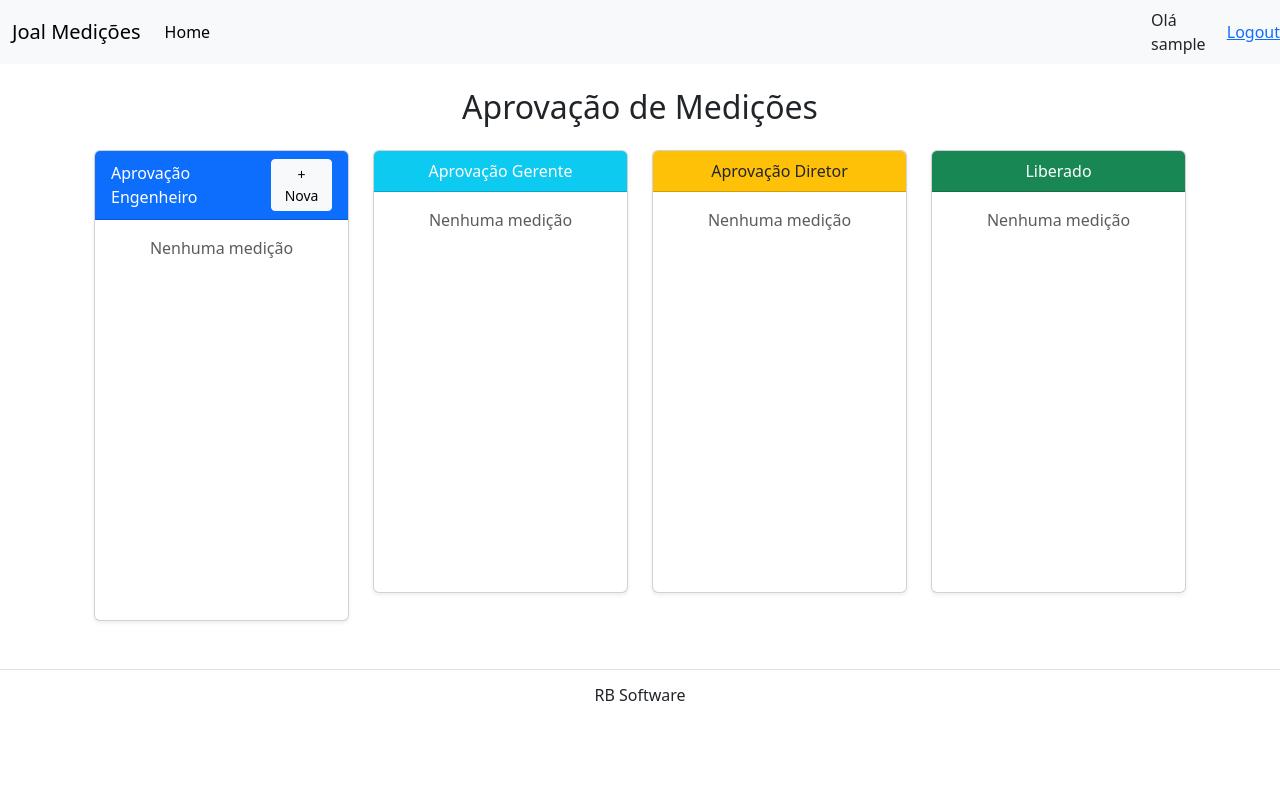
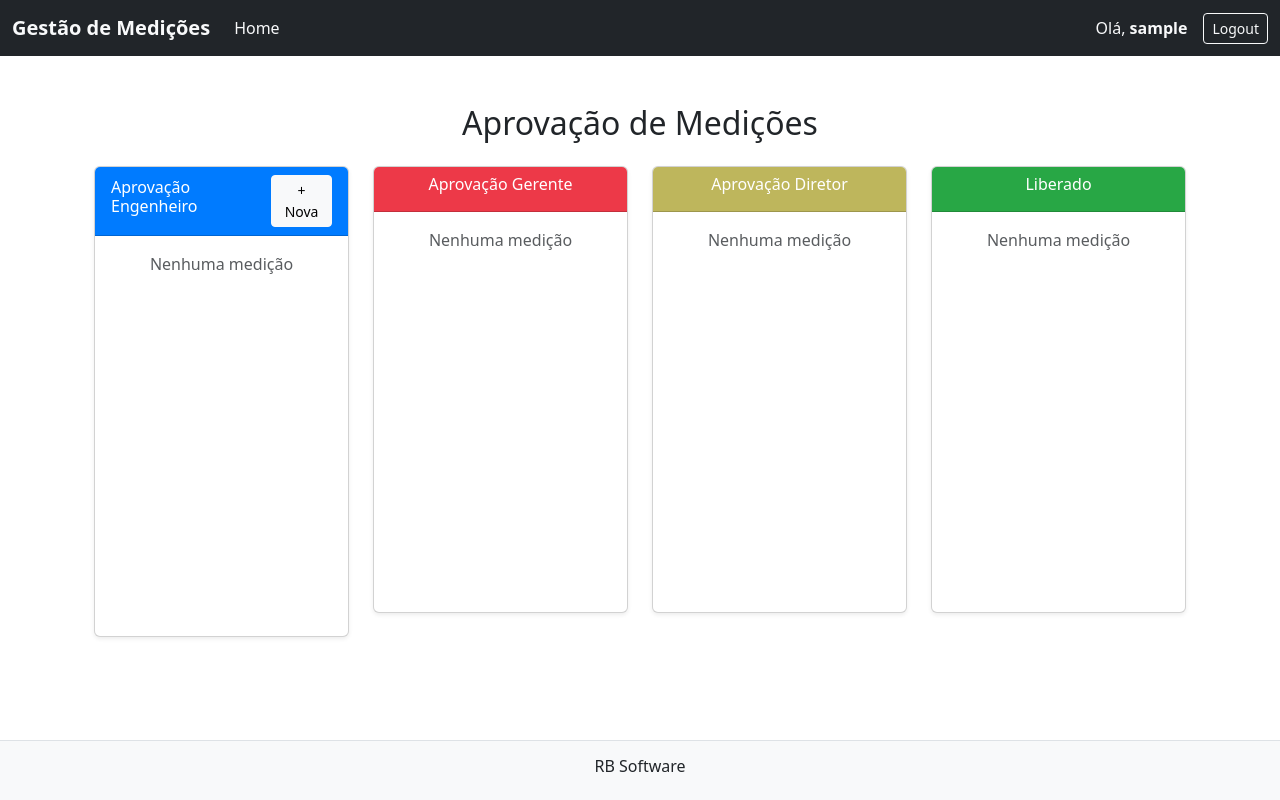
Before and after one commit to Henriquezv/joal_measurements, a Django app: page / in a window 1280 px wide. Run offline with Django 5.2, Linux system fonts and the light colour scheme; the visitor is signed in with stand-in values (Sample User, id 1); data that the repository does not hold is empty; some libraries are stand-ins or nearby versions.

Commit message:
visual upgrades and added dashboard

```diff
--- a/src/base_templates/global/pages/main_layout.html
+++ b/src/base_templates/global/pages/main_layout.html
@@ -1,4 +1,6 @@
 {% load static %}
+
+
 <!DOCTYPE html>
 <html lang="pt-br">
 <head>
@@ -12,6 +14,24 @@
           crossorigin="anonymous">
 
     {% block extra_css %}
+
+<style>
+html, body {
+    height: 100%;
+}
+body {
+    display: flex;
+    flex-direction: column;
+}
+main.container {
+    flex: 1;
+}
+footer {
+    position: sticky;
+    bottom: 0;
+    width: 100%;
+}
+</style>
     {% endblock %}
 </head>
 <body>
--- a/src/base_templates/global/partials/footer.html
+++ b/src/base_templates/global/partials/footer.html
@@ -1,3 +1,3 @@
-<footer class="text-center mt-5 py-3 border-top">
+<footer class="text-center py-3 border-top bg-light mt-auto">
     <h6>RB Software</h6>
 </footer>
--- a/src/base_templates/global/partials/navbar.html
+++ b/src/base_templates/global/partials/navbar.html
@@ -1,19 +1,28 @@
-<nav class="navbar navbar-expand-lg bg-body-tertiary">
+<nav class="navbar navbar-expand-lg navbar-dark bg-dark">
   <div class="container-fluid">
-    <a class="navbar-brand" href="#">Joal Medições</a>
-    <button class="navbar-toggler" type="button" data-bs-toggle="collapse" data-bs-target="#navbarNav" aria-controls="navbarNav" aria-expanded="false" aria-label="Toggle navigation">
+    <a class="navbar-brand fw-bold text-light" href="#">Gestão de Medições</a>
+    <button class="navbar-toggler" type="button" data-bs-toggle="collapse"
+            data-bs-target="#navbarNav" aria-controls="navbarNav" aria-expanded="false"
+            aria-label="Toggle navigation">
       <span class="navbar-toggler-icon"></span>
     </button>
+
     <div class="collapse navbar-collapse" id="navbarNav">
-      <ul class="navbar-nav">
+      <ul class="navbar-nav me-auto">
         <li class="nav-item">
-          <a class="nav-link active" aria-current="page" href="{% url 'home' %}">Home</a>
+          <a class="nav-link text-light" aria-current="page" href="{% url 'home' %}">Home</a>
         </li>
+        {% if request.user.groups.all.0.name == 'Manager' or request.user.groups.all.0.name == 'Director' %}
+        <li class="nav-item">
+          <a class="nav-link text-light" href="{% url 'dashboard' %}">Dashboard</a>
+        </li>
+        {% endif %}
       </ul>
+
+      <div class="d-flex align-items-center">
+        <span class="text-light me-3">Olá, <strong>{{ request.user }}</strong></span>
+        <a href="{% url 'logout' %}" class="btn btn-outline-light btn-sm">Logout</a>
+      </div>
     </div>
   </div>
-
-  <span> Olá {{request.user}}</span>
-<span><a href="{% url 'logout' %}">Logout</a></span>
-
 </nav>
--- a/src/core/settings.py
+++ b/src/core/settings.py
@@ -37,6 +37,7 @@ INSTALLED_APPS = [
     'django.contrib.messages',
     'django.contrib.staticfiles',
     'django.contrib.sites',
+    'django.contrib.humanize',
     'django_ckeditor_5',
     'corsheaders',
     'django_extensions',
--- a/src/measurements/decorators.py
+++ b/src/measurements/decorators.py
@@ -1,4 +1,6 @@
 from django.contrib.auth.decorators import user_passes_test
+from django.contrib import messages
+from django.shortcuts import redirect
 
 def group_required(group_name: str | list[str]):
     def in_group(user):
--- a/src/measurements/templates/measurements/pages/home.html
+++ b/src/measurements/templates/measurements/pages/home.html
@@ -2,7 +2,34 @@
 
 {% block content %}
 
+<style>
+.board-column {
+    border-radius: 10px;
+    padding: 15px;
+    color: white;
+    font-weight: bold;
+}
+
+.col-in-progress {
+    background-color: #007bff; /* azul */
+}
+
+.col-pending-manager {
+    background-color: #ed3948; /* amarelo */
+}
+
+.col-pending-director {
+    background-color: #beb65c; /* vermelho */
+}
+
+.col-finished {
+    background-color: #28a745; /* verde */
+}
+</style>
+
 {% include 'measurements/partials/board.html' %}
+
+
 
 {% endblock %}
 
--- a/src/measurements/templates/measurements/pages/login.html
+++ b/src/measurements/templates/measurements/pages/login.html
@@ -1,4 +1,5 @@
 {% extends "global/pages/main_layout.html" %}
+
 
 {% block title %}Login{% endblock %}
 
--- a/src/measurements/templates/measurements/partials/board.html
+++ b/src/measurements/templates/measurements/partials/board.html
@@ -5,8 +5,8 @@
         <!-- Coluna Engenheiro -->
         <div class="col-md-3">
             <div class="card shadow-sm">
-                <div class="card-header bg-primary text-white d-flex justify-content-between align-items-center">
-                    <span>Aprovação Engenheiro</span>
+                <div class="card-header col-in-progress text-white d-flex justify-content-between align-items-center">
+                    <span><h6>Aprovação Engenheiro</h6></span>
                     <a class="btn btn-light btn-sm" href="{% url 'create_measurement' %}">+ Nova</a>
                 </div>
                 <div class="card-body" style="min-height: 400px;">
@@ -32,8 +32,8 @@
         <!-- Coluna Gerente -->
         <div class="col-md-3">
             <div class="card shadow-sm">
-                <div class="card-header bg-info text-white text-center">
-                    Aprovação Gerente
+                <div class="card-header col-pending-manager text-white text-center">
+                    <h6>Aprovação Gerente</h6>
                 </div>
                 <div class="card-body" style="min-height: 400px;">
                     {% if gerente_meds %}
@@ -58,8 +58,8 @@
         <!-- Coluna Diretor -->
         <div class="col-md-3">
             <div class="card shadow-sm">
-                <div class="card-header bg-warning text-dark text-center">
-                    Aprovação Diretor
+                <div class="card-header col-pending-director text-white text-center">
+                    <h6>Aprovação Diretor</h6>
                 </div>
                 <div class="card-body" style="min-height: 400px;">
                     {% if diretor_meds %}
@@ -84,8 +84,8 @@
         <!-- Coluna Liberado -->
         <div class="col-md-3">
             <div class="card shadow-sm">
-                <div class="card-header bg-success text-white text-center">
-                    Liberado
+                <div class="card-header col-finished text-white text-center">
+                    <h6>Liberado</h6>
                 </div>
                 <div class="card-body" style="min-height: 400px;">
                     {% if finished_meds %}
--- /dev/null
+++ b/src/measurements/templates/measurements/widgets/custom_file_input.html
@@ -0,0 +1,3 @@
+<input type="file" name="{{ widget.name }}"
+       {% include "django/forms/widgets/attrs.html" %}
+       {% if widget.value %} data-existing="{{ widget.value.url }}" {% endif %}>
--- a/src/measurements/urls.py
+++ b/src/measurements/urls.py
@@ -5,6 +5,7 @@ from . import views
 urlpatterns = [
     path('', views.home, name='home'),
     path('home/', views.home),
+    path("dashboard/", views.dashboard, name="dashboard"),
 
     path('login/', views.login_view, name='login'),
     path('redirect/', views.redirect_after_login, name='redirect_after_login'),
@@ -19,6 +20,7 @@ urlpatterns = [
     path("measurement/<int:pk>/delete/", views.delete_measurement, name="delete_measurement"),
     path("measurement/<int:pk>/approve/", views.approve_measurement, name="approve_measurement"),
     path("measurement/<int:pk>/reject/", views.reject_measurement, name="reject_measurement"),
+    path("message/<int:pk>/delete/", views.delete_message, name="delete_message"),
     path("ckeditor/upload/", views.ckeditor_upload, name="ckeditor_upload"),
     path("generate-email/<int:measurement_id>/", views.generate_email, name="generate_email"),
 ]
--- a/src/measurements/views.py
+++ b/src/measurements/views.py
@@ -15,6 +15,7 @@ from django.template.loader import render_to_string
 from django.core.mail import EmailMessage
 from email.mime.image import MIMEImage
 from django.contrib.sites.models import Site
+from django.db.models import Sum
 
 
 from .forms import MeasurementForm, MeasurementMessageForm
@@ -45,13 +46,13 @@ def logout_view(request):
 def redirect_after_login(request):
     user = request.user
     if user.groups.filter(name='Director').exists():
-        return redirect('manager')
+        return redirect('home')
     elif user.groups.filter(name='Manager').exists():
-        return redirect('manager')
+        return redirect('home')
     elif user.groups.filter(name='Engineer').exists():
-        return redirect('engineer')
+        return redirect('home')
     elif user.groups.filter(name='EngineerAssistant').exists():
-        return redirect('engineer')
+        return redirect('home')
     else:
         return redirect('home')
 
@@ -70,6 +71,17 @@ def home(request):
     }
     return render(request, "measurements/pages/home.html", context)
 
+@login_required
+@group_required(['Manager', 'Director'])
+def dashboard(request):
+    data_pagamento = (
+        Measurement.objects
+        .exclude(payment_date__isnull=True)
+        .values('payment_date')
+        .annotate(total=Sum('final_value'))
+        .order_by('payment_date')
+    )
+    return render(request, 'measurements/pages/dashboard.html', {'data_pagamento': data_pagamento})
 
 @login_required
 def create_measurement(request):
@@ -183,13 +195,10 @@ def reject_measurement(request, pk):
 def edit_measurement(request, pk):
     measurement = get_object_or_404(Measurement, pk=pk)
 
-    # calcula nome amigável do anexo (basename)
-    attachment_filename = None
-    if measurement.attachment:
-        attachment_filename = os.path.basename(measurement.attachment.name)
+    # nome amigável do anexo
+    attachment_filename = os.path.basename(measurement.attachment.name) if measurement.attachment else None
 
     if request.method == 'POST':
-        # botão "Remover anexo" -> trata e volta para a mesma página de edição
         if 'remove_attachment' in request.POST:
             if measurement.attachment:
                 measurement.attachment.delete(save=False)
@@ -198,28 +207,17 @@ def edit_measurement(request, pk):
                 messages.success(request, "Anexo removido com sucesso.")
             return redirect('edit_measurement', pk=pk)
 
-        # submeter edição (inclui arquivos)
         form = MeasurementForm(request.POST, request.FILES, instance=measurement)
         if form.is_valid():
             updated = form.save(commit=False)
-            # mantém data de pagamento se não foi alterada
-            if not form.cleaned_data.get("payment_date"):
-                updated.payment_date = measurement.payment_date
-            else:
-                form = MeasurementForm(instance=measurement)
-                # força valor inicial no campo payment_date
-                if measurement.payment_date:
-                    form.fields['payment_date'].initial = measurement.payment_date
-            updated.final_value = form.cleaned_data["final_value"]
+            updated.payment_date = form.cleaned_data.get("payment_date") or measurement.payment_date
             updated.save()
             messages.success(request, "Medição atualizada com sucesso.")
             return redirect('view_measurement', pk=measurement.pk)
         else:
-            # se invalid, recalcula nome do anexo para exibir novamente
-            if measurement.attachment:
-                attachment_filename = os.path.basename(measurement.attachment.name)
             messages.error(request, "Erros no formulário. Verifique os campos.")
     else:
+        # carrega a data existente no formulário
         form = MeasurementForm(instance=measurement)
 
     return render(request, 'measurements/pages/edit_measurement.html', {
@@ -311,3 +309,19 @@ def generate_email(request, measurement_id):
     messages.success(request, f"E-mail enviado com sucesso para {request.user.email}!")
 
     return redirect('view_measurement', pk=measurement.id)
+
+@login_required
+def delete_message(request, pk):
+    from .models import MeasurementMessage
+
+    message_obj = get_object_or_404(MeasurementMessage, pk=pk)
+    measurement = message_obj.measurement
+
+    # apenas gerentes podem excluir
+    if not request.user.groups.filter(name="Manager").exists():
+        messages.error(request, "Você não tem permissão para excluir mensagens.")
+        return redirect("view_measurement", pk=measurement.pk)
+
+    message_obj.delete()
+    messages.success(request, "Comentário excluído com sucesso.")
+    return redirect("view_measurement", pk=measurement.pk)
```
Also changed, not shown: src/measurements/forms.py (+8 -1 lines), src/measurements/templates/measurements/pages/create_measurement.html (+13 -0 lines), src/measurements/templates/measurements/pages/dashboard.html (+28 -35 lines), src/measurements/templates/measurements/pages/edit_measurement.html (+13 -0 lines), src/measurements/templates/measurements/pages/view_measurement.html (+19 -7 lines).
